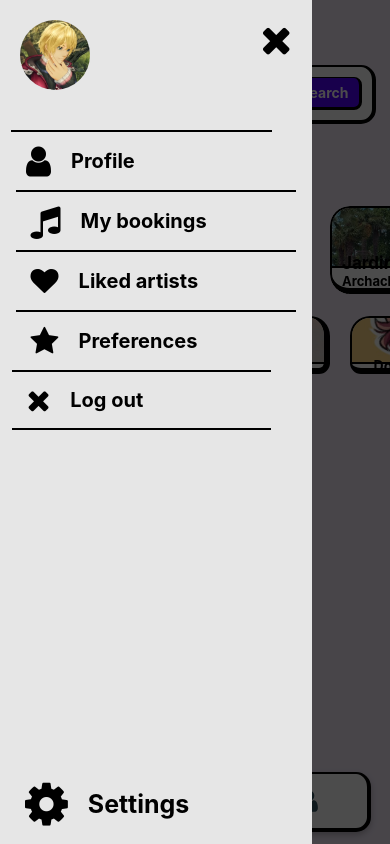
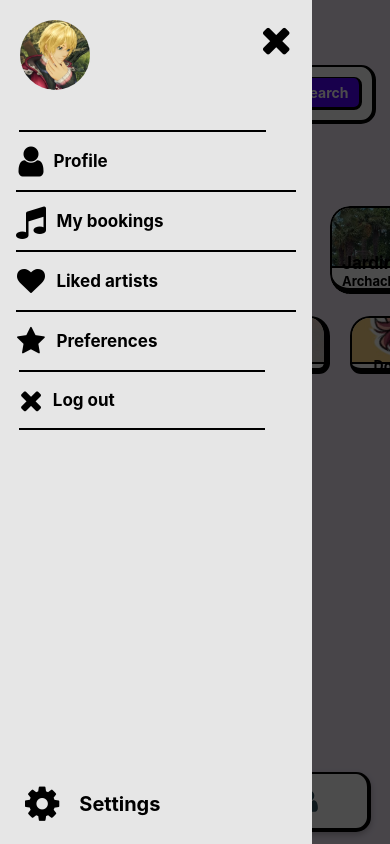
Before and after one commit to YoannS01/GIGSTER, a React Native app in the folder frontend/: screen /TabNavigator in a window 390 px wide. Both pictures are taken after a click on the element 53 px from the left and 94 px from the top of the page. Built offline with nearby package versions, Linux system fonts and the light colour scheme.

Commit message:
Modified fontsize of modal

```diff
--- a/frontend/screens/HomeScreen.jsx
+++ b/frontend/screens/HomeScreen.jsx
@@ -204,33 +204,33 @@ export default function HomeScreen() {
                     <View style={styles.modalNav}>
                         <TouchableOpacity onPress={() => navigateModal()}>
                             <View style={styles.modalSection}>
-                                <FontAwesome name='user' size={35} />
+                                <FontAwesome name='user' size={35} style={styles.iconModal} />
                                 <View style={styles.modalAlign}>
                                     <Text style={styles.modalText}  >Profile</Text>
                                 </View>
                             </View>
                         </TouchableOpacity>
                         <View style={styles.modalSection}>
-                            <FontAwesome name={user.isArtist ? 'globe' : 'music'} size={35} />
+                            <FontAwesome name={user.isArtist ? 'globe' : 'music'} size={35} style={styles.iconModal} />
                             <View style={styles.modalAlign}>
                                 <Text style={styles.modalText}>{user.isArtist ? 'My tours' : 'My bookings'}</Text>
                             </View>
                         </View>
                         <View style={styles.modalSection}>
-                            <FontAwesome name='heart' size={28} />
+                            <FontAwesome name='heart' size={28} style={styles.iconModal} />
                             <View style={styles.modalAlign}>
                                 <Text style={styles.modalText}>{user.isArtist ? 'Liked hosts' : 'Liked artists'}</Text>
                             </View>
                         </View>
                         <View style={styles.modalSection}>
-                            <FontAwesome name='star' size={30} />
+                            <FontAwesome name='star' size={30} style={styles.iconModal} />
                             <View style={styles.modalAlign}>
                                 <Text style={styles.modalText}>Preferences</Text>
                             </View>
                         </View>
                         <TouchableOpacity onPress={() => logout()}>
                             <View style={styles.lastModalSection}>
-                                <FontAwesome name='close' size={30} />
+                                <FontAwesome name='close' size={30} style={styles.iconModal} />
                                 <View style={styles.modalAlign}>
                                     <Text style={styles.modalText}>Log out</Text>
                                 </View>
@@ -239,7 +239,7 @@ export default function HomeScreen() {
                     </View>
                 </View>
                 <View style={styles.settings}>
-                    <FontAwesome name='gear' size={50} />
+                    <FontAwesome name='gear' size={40} />
                     <View style={styles.modalAlign}>
                         <Text style={styles.settingText}>Settings</Text>
                     </View>
@@ -478,7 +478,6 @@ const styles = StyleSheet.create({
         borderTopWidth: 2,
         alignItems: 'center',
         justifyContent: 'space-between',
-        paddingLeft: 15
     },
     lastModalSection: {
         flexDirection: 'row',
@@ -488,12 +487,15 @@ const styles = StyleSheet.create({
         borderBottomWidth: 2,
         alignItems: 'center',
         justifyContent: 'space-between',
-        paddingLeft: 15
+    },
+    iconModal: {
+        width: '15%',
+        textAlign: 'center'
     },
     modalText: {
-        fontSize: 20,
+        fontSize: 17,
         fontWeight: 'bold',
-        marginLeft: 20
+        marginLeft: 10
     },
     modalAlign: {
         width: 250
@@ -509,7 +511,7 @@ const styles = StyleSheet.create({
         marginLeft: 10
     },
     settingText: {
-        fontSize: 25,
+        fontSize: 20,
         fontWeight: 'bold',
         marginLeft: 20
     },
```
